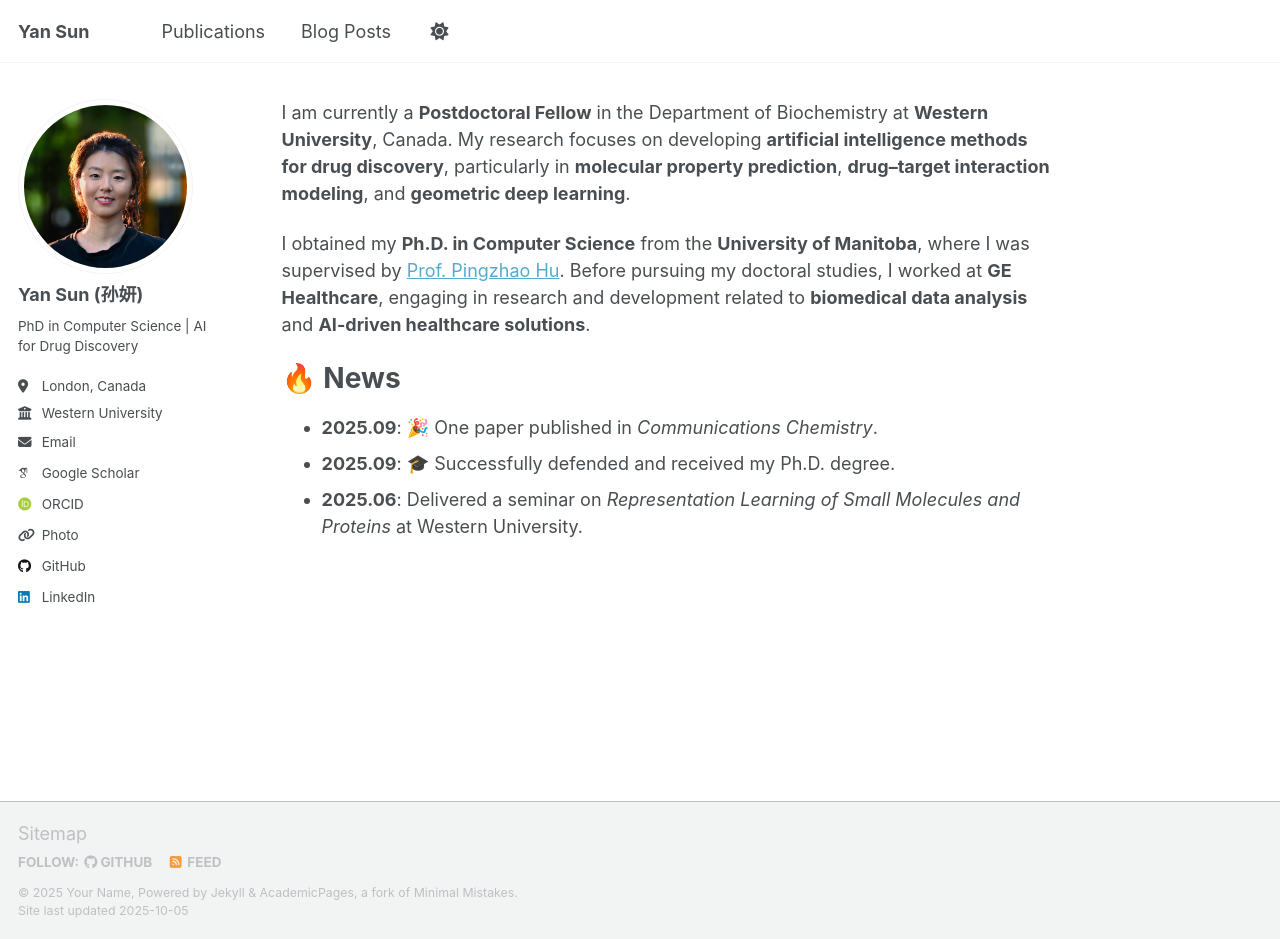
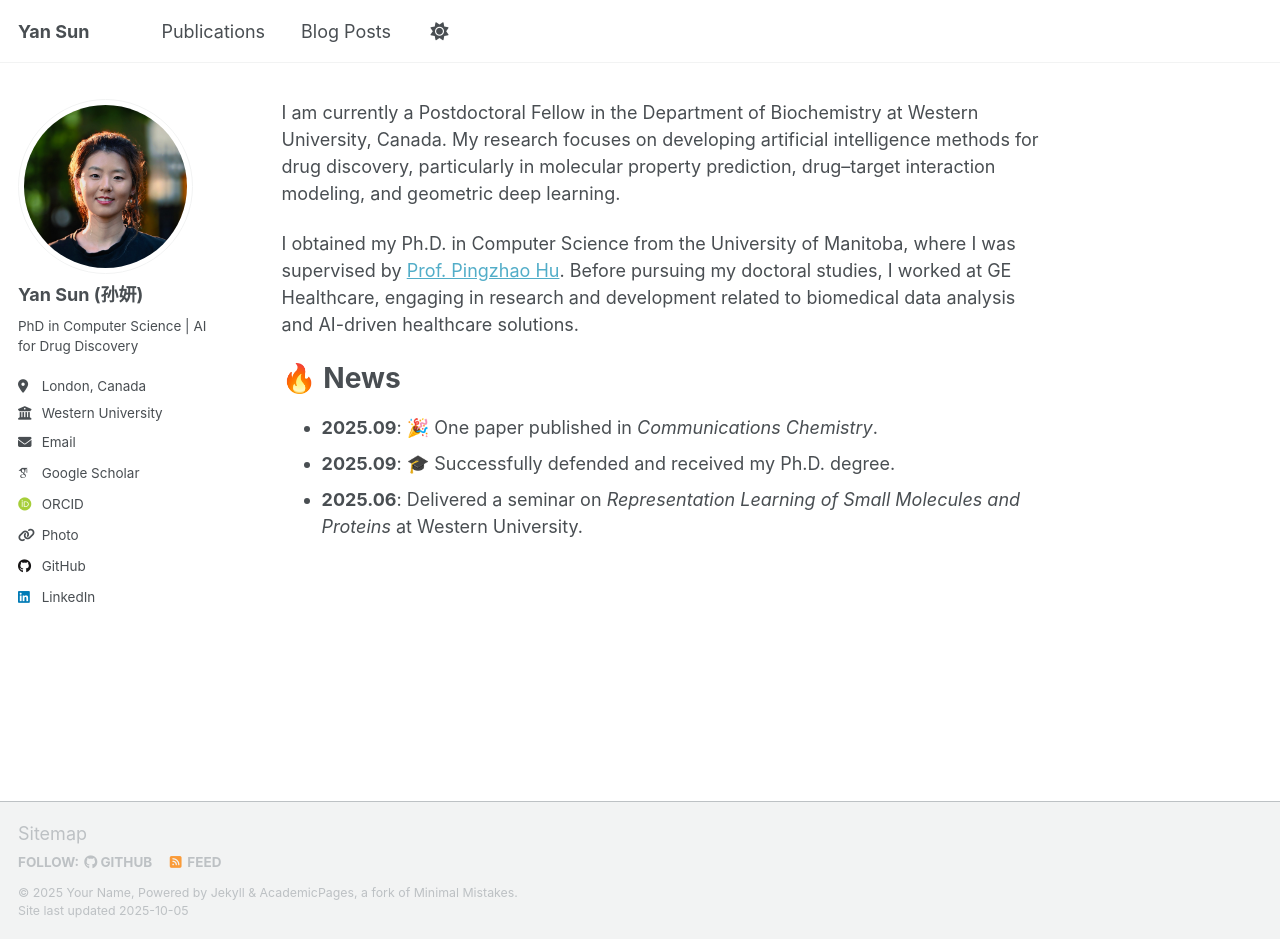
Before and after one commit to syan1992/syan1992.github.io, a Jekyll site: the page built from _pages/about.md, in a window 1280 px wide and 939 px high. Built offline with Jekyll 4.4.1, drawn with Linux system fonts in a browser that asks for light colours; some web fonts are replaced; a script that is not in the unit is left out.

```diff
--- a/_pages/about.md
+++ b/_pages/about.md
@@ -3,9 +3,9 @@ permalink: /
 author_profile: true
 ---
 
-I am currently a **Postdoctoral Fellow** in the Department of Biochemistry at **Western University**, Canada. My research focuses on developing **artificial intelligence methods for drug discovery**, particularly in **molecular property prediction**, **drug–target interaction modeling**, and **geometric deep learning**.
+I am currently a Postdoctoral Fellow in the Department of Biochemistry at Western University, Canada. My research focuses on developing artificial intelligence methods for drug discovery, particularly in molecular property prediction, drug–target interaction modeling, and geometric deep learning.
 
-I obtained my **Ph.D. in Computer Science** from the **University of Manitoba**, where I was supervised by [Prof. Pingzhao Hu](https://phulab.org/). Before pursuing my doctoral studies, I worked at **GE Healthcare**, engaging in research and development related to **biomedical data analysis** and **AI-driven healthcare solutions**.
+I obtained my Ph.D. in Computer Science from the University of Manitoba, where I was supervised by [Prof. Pingzhao Hu](https://phulab.org/). Before pursuing my doctoral studies, I worked at GE Healthcare, engaging in research and development related to biomedical data analysis and AI-driven healthcare solutions.
 
 🔥 News
 ======
```
